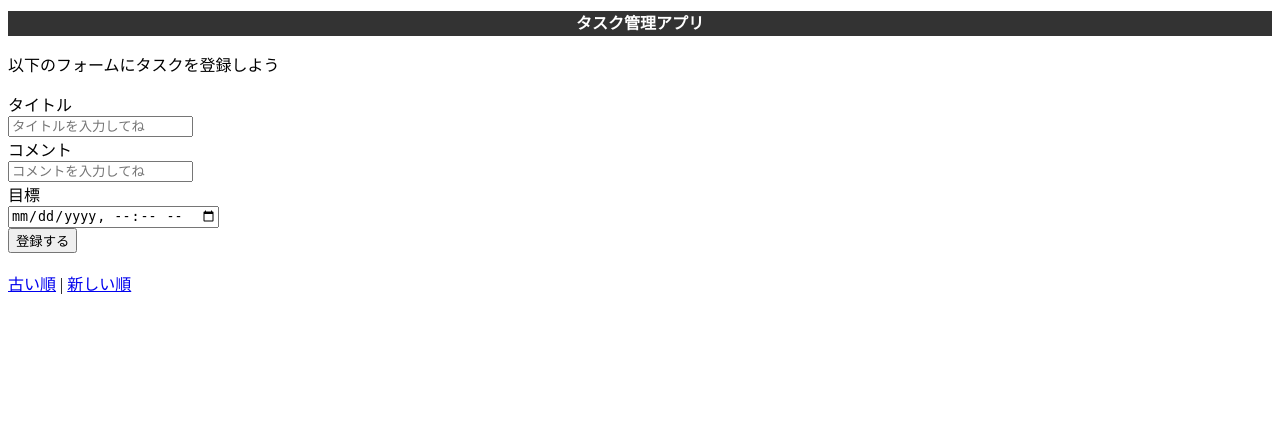
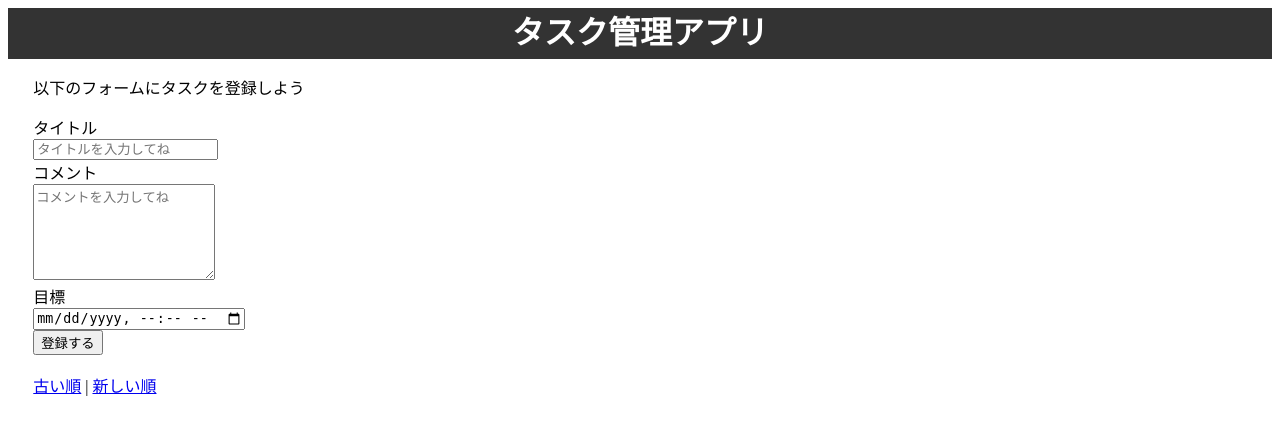
Before and after one commit to rit-iniad/django-test-exercise, a Django app: page / in a window 1280 px wide. Shown: the top 435 px of the page. Run offline with Django 4.2, Linux system fonts and the light colour scheme; data that the repository does not hold is empty.

Commit message:
コメント機能の手直し

```diff
--- a/todo/static/todo/css/index.css
+++ b/todo/static/todo/css/index.css
@@ -1,7 +1,11 @@
 h1 {
     background-color: #333;
     color : white;
-    font-size: 16px;
     line-height: 1.6;
     text-align: center;
+    margin: 0;
 }
+
+.boody {
+    padding-left: 2%;
+}
--- a/todo/templates/todo/edit.html
+++ b/todo/templates/todo/edit.html
@@ -15,7 +15,7 @@
       {% csrf_token %}
       <div>
         <label for="titleInput">タイトル</label><br>
-        <input id="titleInput" name="title" type="text" placeholder="Input title" value="{{ task.title }}">
+        <input id="titleInput" name="title" type="text" placeholder="タイトルを入力してね" value="{{ task.title }}">
       </div>
       <div>
         <label for='commentInput'>コメント</label><br>
--- a/todo/templates/todo/index.html
+++ b/todo/templates/todo/index.html
@@ -11,6 +11,7 @@
 
   <body>
     <h1>タスク管理アプリ</h1>
+    <div class="boody">
     <p>以下のフォームにタスクを登録しよう</p>
     <form action="{% url 'index' %}" method="post">
       {% csrf_token %}
@@ -20,7 +21,7 @@
       </div>
       <div>
         <label for='commentInput'>コメント</label><br>
-        <input id="commentInput" name="comment" type="text" placeholder="コメントを入力してね">
+        <textarea id="commentInput" name="comment" type="text" placeholder="コメントを入力してね" rows="6"></textarea>
       </div>
       <div>
         <label for="dueInput">目標</label><br>
@@ -40,7 +41,7 @@
     {% for task in tasks %}
     <div class="text">
       <h2><a href="{% url 'detail' task.id %}">{{ task.title }}</a></h2>
-      <p><a href="{%url 'detail' task.id %}">{{ task.comment }}</a></p>
+      <p>{{ task.comment }}</p>
       <ul>
         <li>登録日: {{ task.posted_at }}</li>
         {% if task.due_at %}
@@ -54,6 +55,7 @@
       </ul>
     </div>
     {% endfor %}
+  </div>
   </body>
 
 </html>
```
